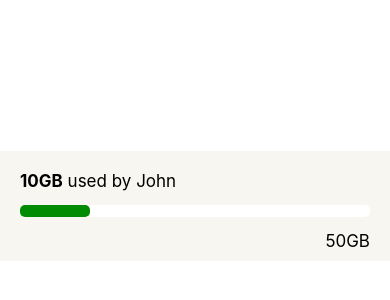
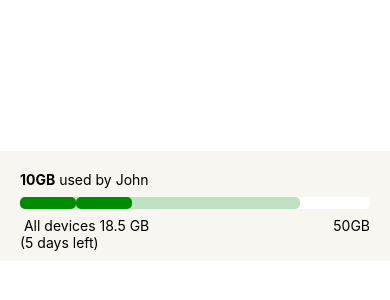
Before and after one commit to asandler77/AwesomeTSProject, a React Native app: screen / in a window 390 px wide. Shown: the part 216-516 px from the top of the page. Built offline with nearby package versions, Linux system fonts and the light colour scheme.

Commit message:
Two devices usage on bar.

```diff
--- a/App.tsx
+++ b/App.tsx
@@ -25,7 +25,7 @@ export default function App() {
                 allDevicesUsageInternetCapacityAmount={40}
                 totalInternetCapacityAmount={50}
                 daysLeft={5}
-                isMultipleDevicesExists={false}
+                isMultipleDevicesExists={true}
                 usagePerUserData={usagePerUserData}
                 currentUserIndex={1}
             />
--- a/components/ProgressBar.tsx
+++ b/components/ProgressBar.tsx
@@ -1,6 +1,5 @@
 import React from 'react';
 import {StyleSheet, Text, View} from 'react-native';
-import {ColoredCircle} from "./ColoredCircle";
 
 export interface UsagePerUser {
     userName: string,
@@ -58,11 +57,14 @@ return (
                 <View style={styles.progressBar}>
                     <View style={[styles.innerBarAllDevicesStyle, {width: allDevicesPercentage + "%"}]}>
                         {createSingleDeviceProgressBar()}
+                        {createSingleDeviceProgressBar()}
                     </View>
                 </View>
             )
         }
     }
+
+
 
     const createBottomPart = () => {
         if (!isMultipleDevicesExists) {
@@ -72,7 +74,10 @@ return (
         } else {
             return (
                 <View style={styles.joinBottomItems}>
-                        <Text> All devices</Text>
+                    <View>
+                        <Text> All devices {usedByAllDevices()} GB</Text>
+                        <Text>({daysLeft} days left)</Text>
+                    </View>
                     <Text style={styles.totalInternetCapacityAmount}>{totalInternetCapacityAmount}GB</Text>
                 </View>
             )
@@ -101,14 +106,14 @@ const styles = StyleSheet.create({
     },
     currentCapacityAmount: {
         fontWeight: "bold",
-        fontSize: 17,
+        // fontSize: 17,
     },
     totalInternetCapacityAmount: {
         textAlign: "right",
-        fontSize: 17,
+        // fontSize: 17,
     },
     commonText: {
-        fontSize: 17,
+        // fontSize: 17,
     },
     progressBar: {
         height: 12,
@@ -122,6 +127,8 @@ const styles = StyleSheet.create({
         backgroundColor: '#008b02',
     },
     innerBarAllDevicesStyle: {
+        // justifyContent: "flex-start",
+        flexDirection: "row",
         height: '100%',
         borderRadius: 5,
         backgroundColor: '#C1E1C5',
```
